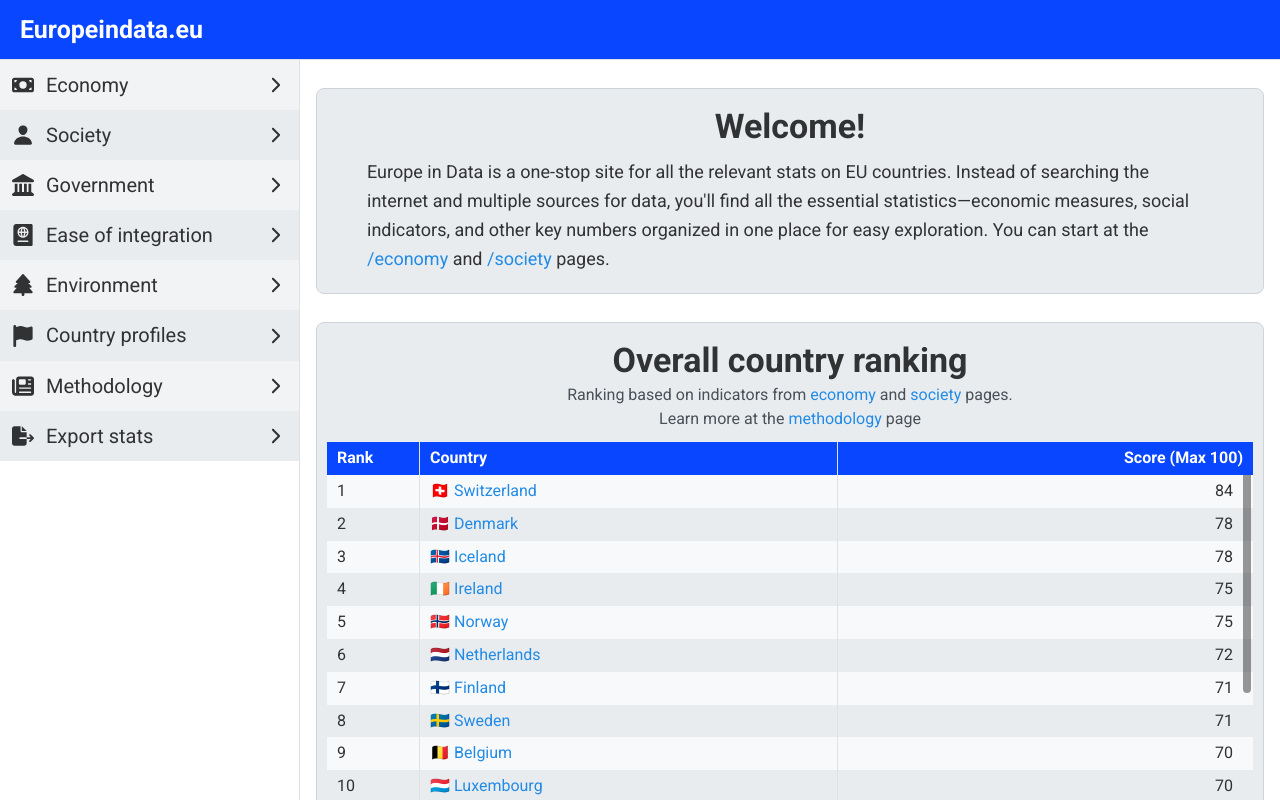
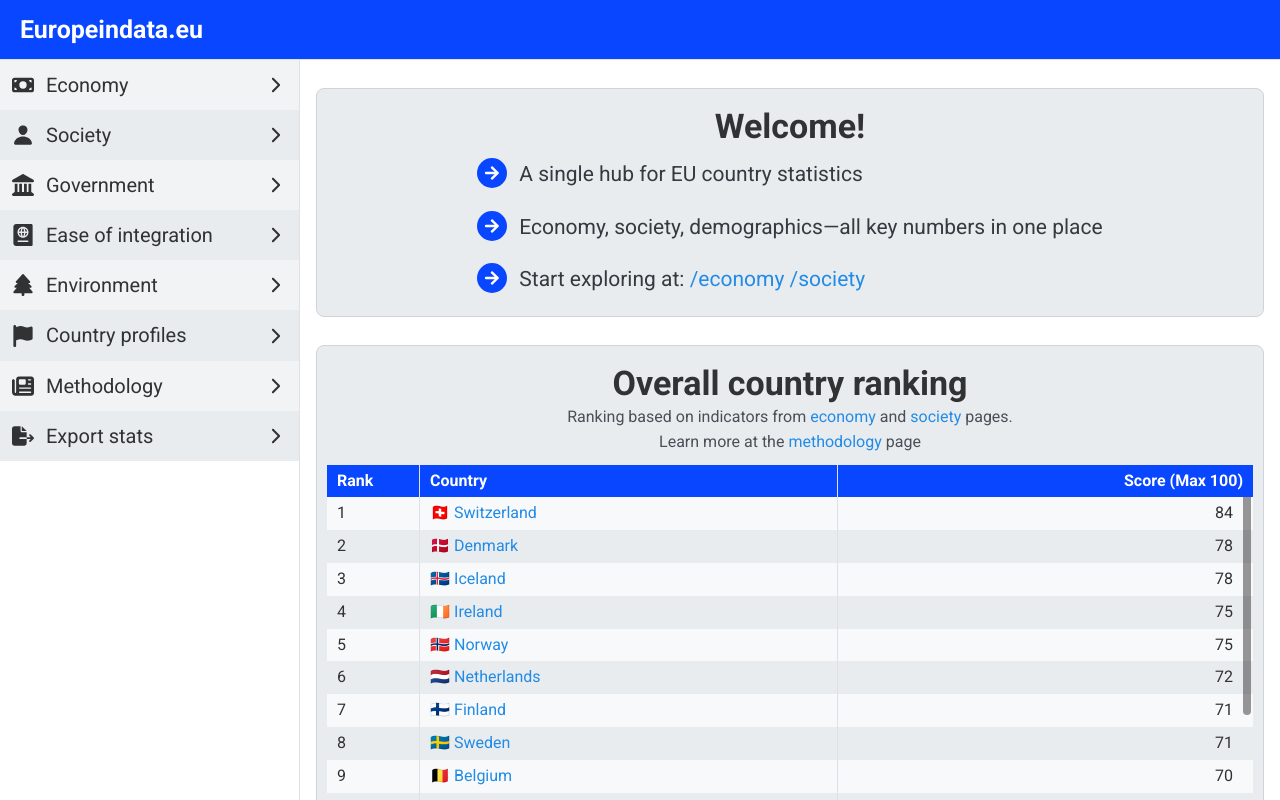
Before and after one commit to smravec/europe-in-data, a Next.js app: page / in a window 1280 px wide. Shown: the top 800 px of the page. Built offline with nearby package versions, Linux system fonts and the light colour scheme.

Commit message:
Welcome bullet points

```diff
--- a/app/page.tsx
+++ b/app/page.tsx
@@ -10,9 +10,13 @@ import {
   Space,
   Grid,
   GridCol,
+  List,
+  ThemeIcon,
 } from "@mantine/core";
 
 import Link from "next/link";
+
+import { FaArrowRight } from "react-icons/fa";
 
 //import leaflet component this way cause of old libs
 //import dynamic from "next/dynamic";
@@ -57,21 +61,30 @@ export default function Home() {
       >
         <Title>Welcome!</Title>
         <Space h="xs" />
-        <Text size="lg">
-          Europe in Data is a one-stop site for all the relevant stats on EU
-          countries. Instead of searching the internet and multiple sources for
-          data, you'll find all the essential statistics—economic measures,
-          social indicators, and other key numbers organized in one place for
-          easy exploration. You can start at the{" "}
-          <Anchor component={Link} href="/economy">
-            /economy
-          </Anchor>{" "}
-          and{" "}
-          <Anchor component={Link} href="/society">
-            /society
-          </Anchor>{" "}
-          pages.
-        </Text>
+        <List
+          spacing="lg"
+          fz="21px"
+          c={theme.colors.gray[8]}
+          icon={
+            <ThemeIcon color="#0946ff" size={30} radius="xl">
+              <FaArrowRight size={16} />
+            </ThemeIcon>
+          }
+        >
+          <List.Item>A single hub for EU country statistics</List.Item>
+          <List.Item>
+            Economy, society, demographics—all key numbers in one place
+          </List.Item>
+          <List.Item>
+            Start exploring at:{" "}
+            <Anchor component={Link} fz="21px" href="/economy">
+              /economy
+            </Anchor>{" "}
+            <Anchor component={Link} fz="21px" href="/society">
+              /society
+            </Anchor>
+          </List.Item>
+        </List>
       </Flex>
 
       <Flex
```
